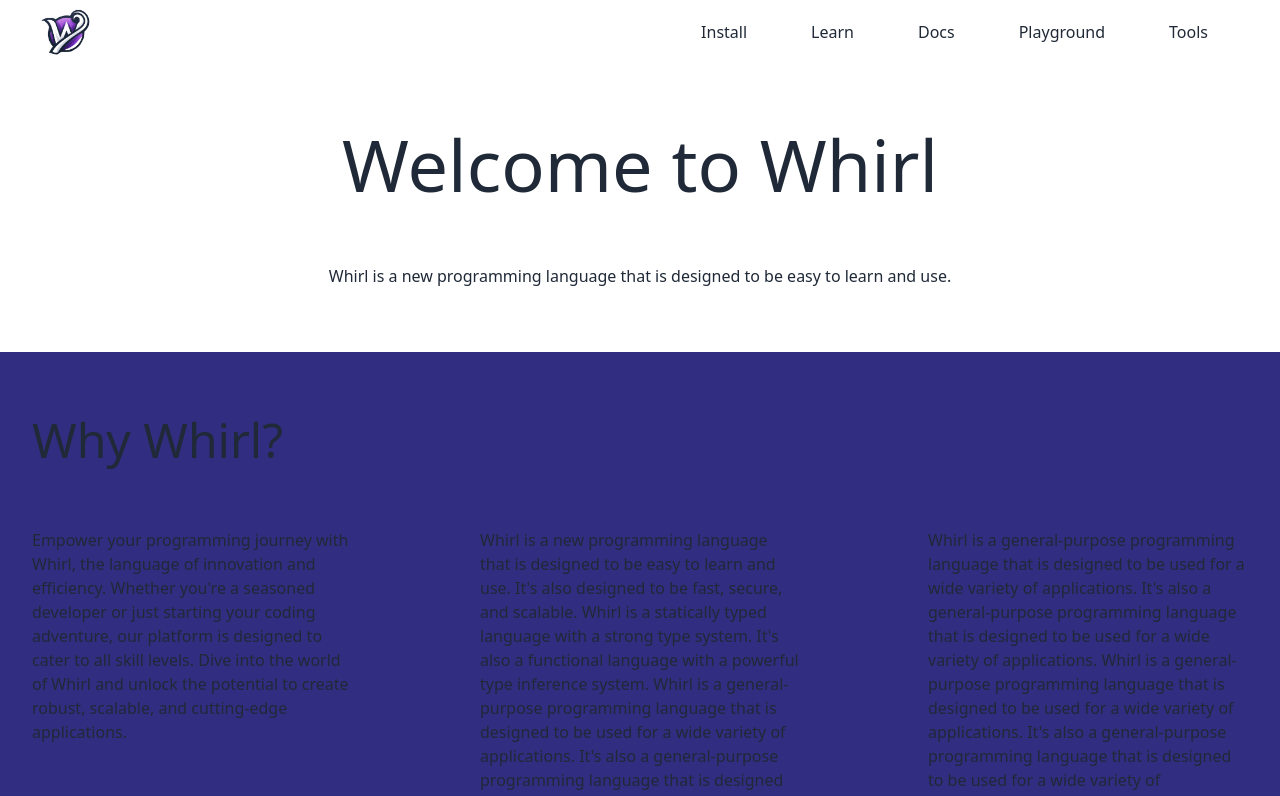
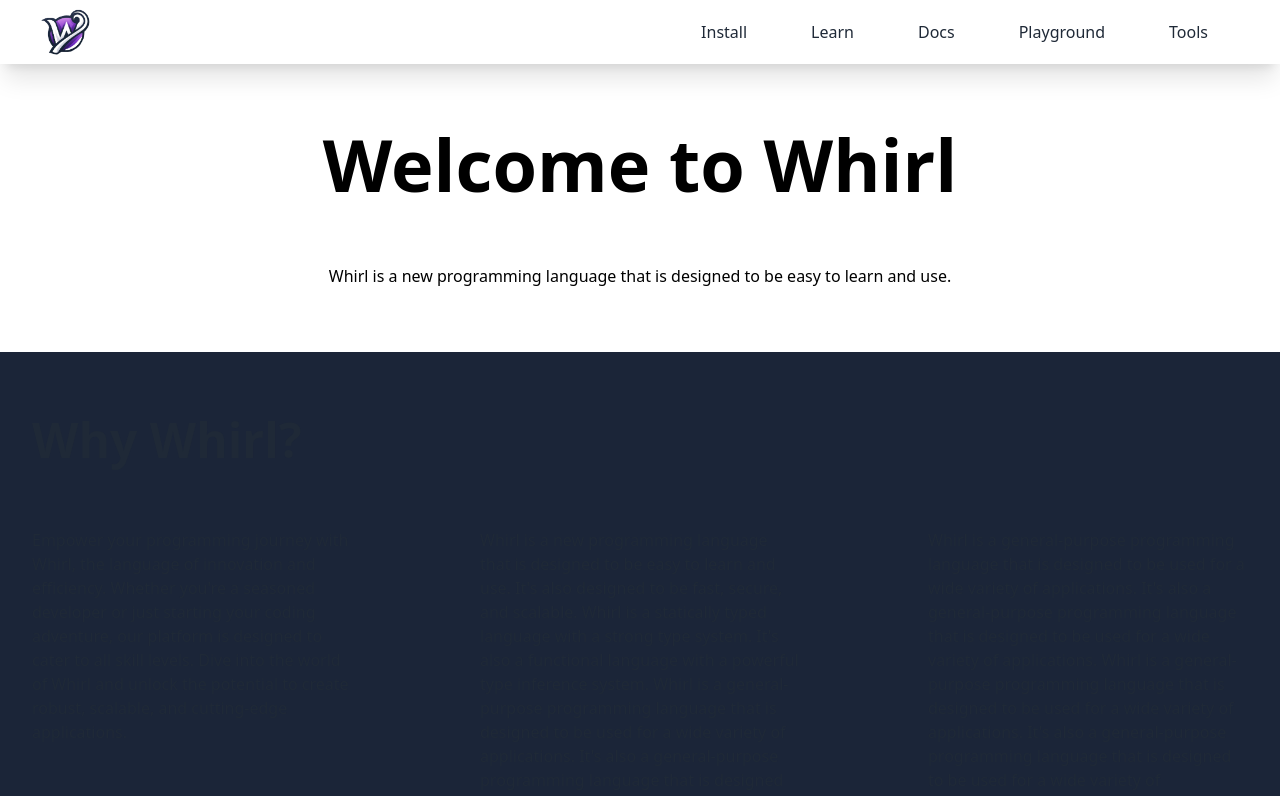
Before and after one commit to whirl-lang/website, a SvelteKit app: page /home in a window 1280 px wide. Shown: the top 796 px of the page. Built offline with nearby package versions, Linux system fonts and the light colour scheme.

Commit message:
feat: add startup animations

```diff
--- a/src/lib/components/Navbar.svelte
+++ b/src/lib/components/Navbar.svelte
@@ -1,7 +1,7 @@
-<div class="navbar bg-base-100 h-190">
+<div class="navbar bg-white h-190 shadow-xl">
   <div class="flex-1 h-30">
     <a href="/home" class="pl-4">
-			<img class="btn btn-ghost h-190 w-190" src="../whirl_logo.png">
+      <img class="btn btn-ghost h-190 w-190" src="../whirl_logo.png" />
     </a>
   </div>
 
--- a/src/routes/+layout.svelte
+++ b/src/routes/+layout.svelte
@@ -1,9 +1,11 @@
 <script>
-	import Navbar from '$lib/components/Navbar.svelte';
-	import '../app.pcss';
-	import Footer from '$lib/components/Footer.svelte'
+  import Navbar from "$lib/components/Navbar.svelte";
+  import "../app.pcss";
+  import Footer from "$lib/components/Footer.svelte";
 </script>
 
-<Navbar></Navbar>
-<slot />
-<Footer></Footer>
+<div class="bg-[#FFFFFF]">
+  <Navbar ></Navbar>
+  <slot />
+  <Footer></Footer>
+</div>
--- a/src/routes/home/+page.svelte
+++ b/src/routes/home/+page.svelte
@@ -1,27 +1,63 @@
+<script>
+	import { fade } from 'svelte/transition';
+    import { fly } from 'svelte/transition';
+	import { quintOut } from 'svelte/easing';
+</script>
+
 <div class="flex-1">
-    <h1 class="hero text-7xl p-16">Welcome to Whirl</h1>
-    <p class="hero pb-16">Whirl is a new programming language that is designed to be easy to learn and use.</p>
-    <div class="bg-indigo-900 h-">
-        <h2 class="text-5xl pt-16 pb-8 pl-8">
-            Why Whirl?
-        </h2>
+    <div in:fade={{ delay: 0, duration: 800 }}>
+  <h1 class="hero text-7xl p-16 text-black font-bold">Welcome to Whirl</h1>
+  <p class="hero pb-16 text-black font-medium">
+    Whirl is a new programming language that is designed to be easy to learn and
+    use.
+  </p>
+</div>
+  <div class="bg-[#1b2538] h-">
+    <div in:fly={{ delay: 500, duration: 1000, x: 0, y: 200, opacity: 0, easing: quintOut }}>
+    <h2 class="text-5xl pt-16 pb-8 pl-8 font-semibold">Why Whirl?</h2>
     <div class="flex gap-16 justify-center flex-wrap">
       <div class="flex-1 min-w-96">
         <p class="p-8">
-                Empower your programming journey with Whirl, the language of innovation and efficiency. Whether you're a seasoned developer or just starting your coding adventure, our platform is designed to cater to all skill levels. Dive into the world of Whirl and unlock the potential to create robust, scalable, and cutting-edge applications.
+          Empower your programming journey with Whirl, the language of
+          innovation and efficiency. Whether you're a seasoned developer or just
+          starting your coding adventure, our platform is designed to cater to
+          all skill levels. Dive into the world of Whirl and unlock the
+          potential to create robust, scalable, and cutting-edge applications.
         </p>
       </div>
       <div class="flex-1 min-w-96">
         <p class="p-8">
-                Whirl is a new programming language that is designed to be easy to learn and use. It's also designed to be fast, secure, and scalable. Whirl is a statically typed language with a strong type system. It's also a functional language with a powerful type inference system. Whirl is a general-purpose programming language that is designed to be used for a wide variety of applications. It's also a general-purpose programming language that is designed to be used for a wide variety of applications. Whirl is a general-purpose programming language that is designed to be used for a wide variety of applications. It's also a general-purpose programming language that is designed to be used for a wide variety of applications. Whirl is a general-purpose programming language that is designed to be used for a wide variety of applications. It's also a general-purpose programming language that is designed to be used for a wide variety of applications.
+          Whirl is a new programming language that is designed to be easy to
+          learn and use. It's also designed to be fast, secure, and scalable.
+          Whirl is a statically typed language with a strong type system. It's
+          also a functional language with a powerful type inference system.
+          Whirl is a general-purpose programming language that is designed to be
+          used for a wide variety of applications. It's also a general-purpose
+          programming language that is designed to be used for a wide variety of
+          applications. Whirl is a general-purpose programming language that is
+          designed to be used for a wide variety of applications. It's also a
+          general-purpose programming language that is designed to be used for a
+          wide variety of applications. Whirl is a general-purpose programming
+          language that is designed to be used for a wide variety of
+          applications. It's also a general-purpose programming language that is
+          designed to be used for a wide variety of applications.
         </p>
       </div>
       <div class="flex-1 min-w-96">
         <p class="p-8">
-                Whirl is a general-purpose programming language that is designed to be used for a wide variety of applications. It's also a general-purpose programming language that is designed to be used for a wide variety of applications. Whirl is a general-purpose programming language that is designed to be used for a wide variety of applications. It's also a general-purpose programming language that is designed to be used for a wide variety of applications. Whirl is a general-purpose programming language that is designed to be used for a wide variety of applications. It's also a general-purpose programming language that is designed to be used for a wide variety of applications.
+          Whirl is a general-purpose programming language that is designed to be
+          used for a wide variety of applications. It's also a general-purpose
+          programming language that is designed to be used for a wide variety of
+          applications. Whirl is a general-purpose programming language that is
+          designed to be used for a wide variety of applications. It's also a
+          general-purpose programming language that is designed to be used for a
+          wide variety of applications. Whirl is a general-purpose programming
+          language that is designed to be used for a wide variety of
+          applications. It's also a general-purpose programming language that is
+          designed to be used for a wide variety of applications.
         </p>
         </div>
       </div>
-
     </div>
   </div>
+</div>
```
Lines whose indentation alone changed are shown as unchanged.
